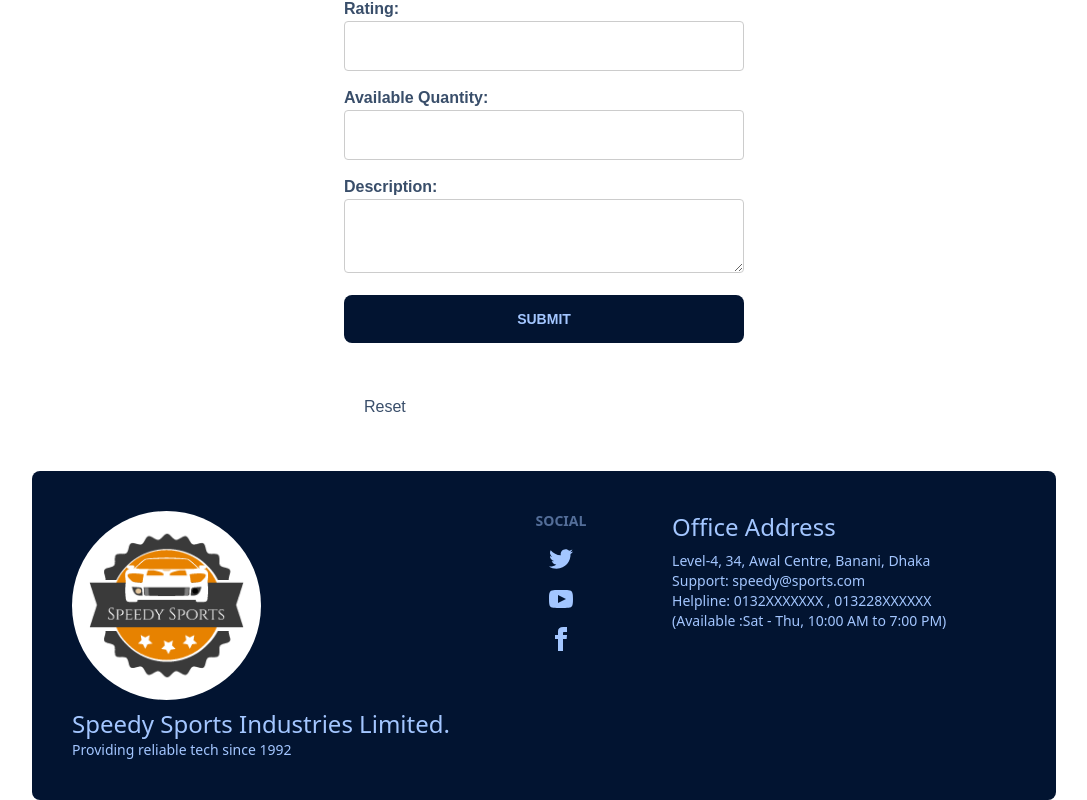
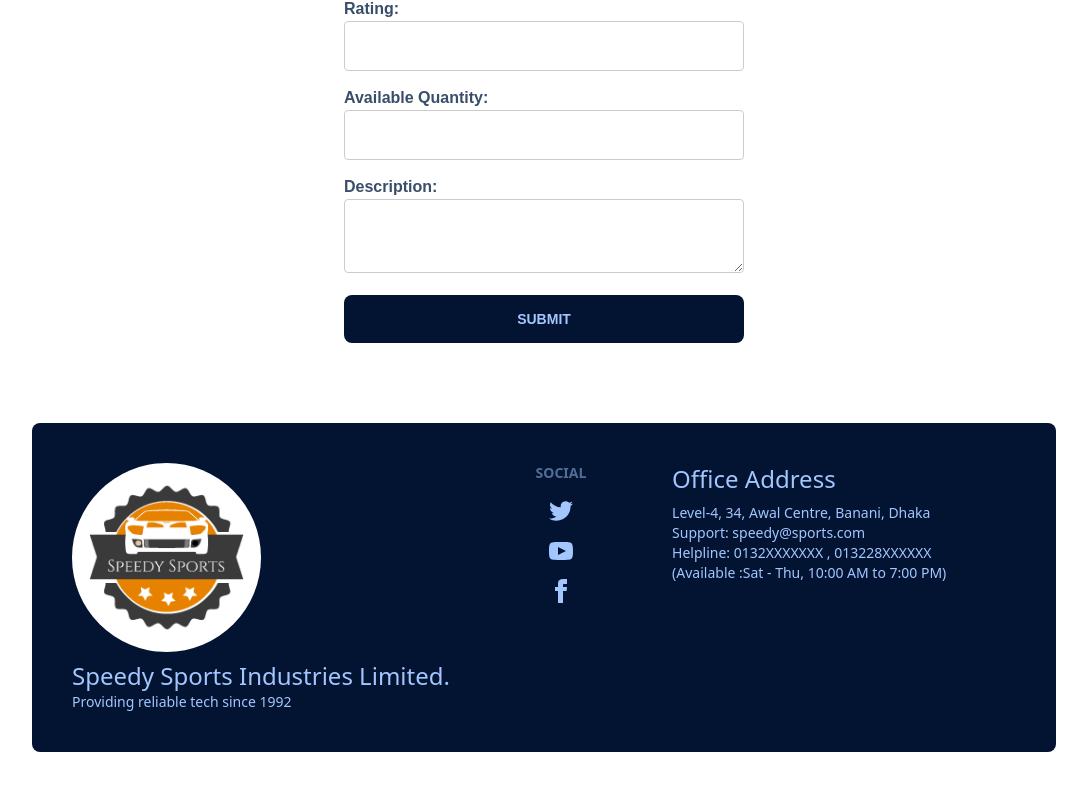
Before and after one commit to ShahSolaymanSinha/toy-marketplace, a React (Vite) app: page /add-a-toy in a window 1280 px wide. Shown: the part 596-1396 px from the top of the page, without its empty margins (96-1183 px from the left). After the commit the page ends 1348 px from the top, so only its background shows below. Built offline with nearby package versions, Linux system fonts and the light colour scheme; no server answers; sample sign-in values are in the browser's storage.

Commit message:
add toy page modified

```diff
--- a/index.html
+++ b/index.html
@@ -12,5 +12,6 @@
     <body>
         <div id="root"></div>
         <script type="module" src="/src/main.jsx"></script>
+        <script src="https://cdn.jsdelivr.net/npm/sweetalert2@11"></script>
     </body>
 </html>
--- a/src/pages/AddAToy/AddAToy.jsx
+++ b/src/pages/AddAToy/AddAToy.jsx
@@ -42,14 +42,6 @@ const AddAToy = () => {
             .then((res) => res.json())
             .then((data) => console.log(data))
             .catch((er) => console.log(er));
-
-        // form.pictureUrl.value = "";
-        // form.name.value = "";
-        // form.select.value = "select";
-        // form.pri.value = "";
-        // form.rating.value = "";
-        // form.quantity.value = "";
-        // form.des.value = "";
 
         setPictureUrl("");
         setName("");
@@ -117,8 +109,6 @@ const AddAToy = () => {
             <button id="submitBtn" className="btn w-full mb-10" type="submit">
                 Submit
             </button>
-
-            <button type="reset">Reset</button>
         </form>
     );
 };
```
